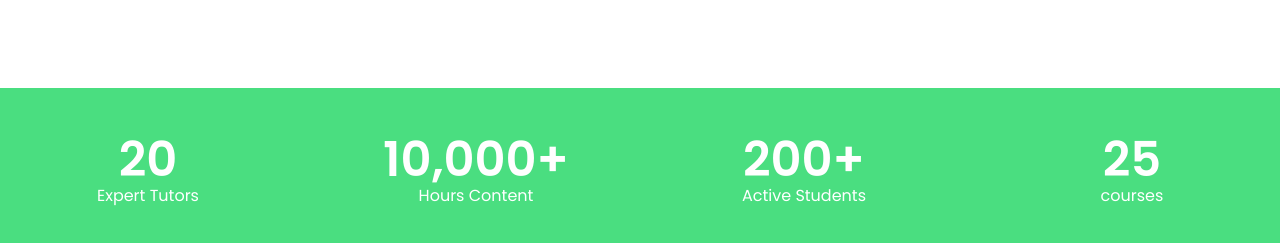
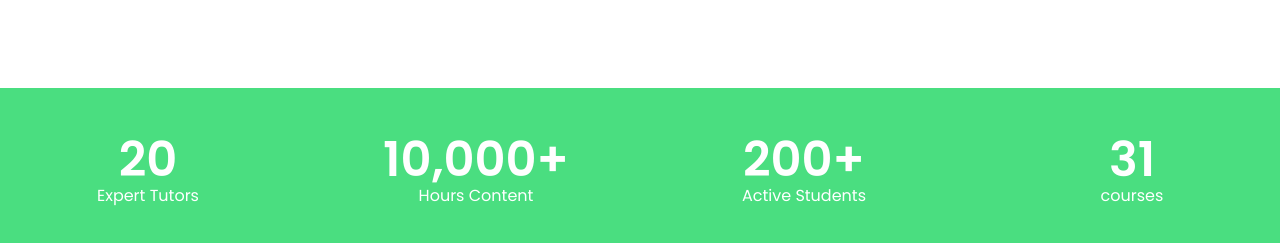
Before and after one commit to Nikhilesh144/Tharai_React, a React (Vite) app: page / in a window 1280 px wide. Shown: the part 960-1203 px from the top of the page. Built offline with nearby package versions, Linux system fonts and the light colour scheme.

Commit message:
Update HomePage.jsx

```diff
--- a/src/components/HomePage.jsx
+++ b/src/components/HomePage.jsx
@@ -60,7 +60,7 @@ export default function HomePage(){
                         <p>Active Students</p>
                     </div>
                     <div className="flex flex-col items-center justify-center">
-                    <p className="text-5xl font-semibold"><CountUp start={0} end={25} duration={3} enableScrollSpy={true} scrollSpyOnce= {true}/></p>
+                    <p className="text-5xl font-semibold"><CountUp start={0} end={31} duration={3} enableScrollSpy={true} scrollSpyOnce= {true}/></p>
                         <p>courses  </p>
                     </div>
                 </div>
```
